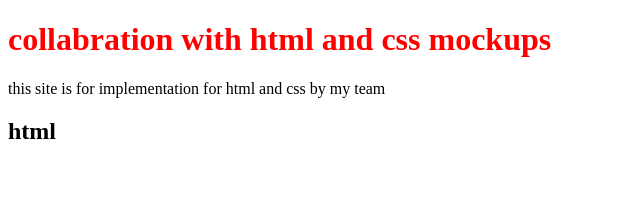
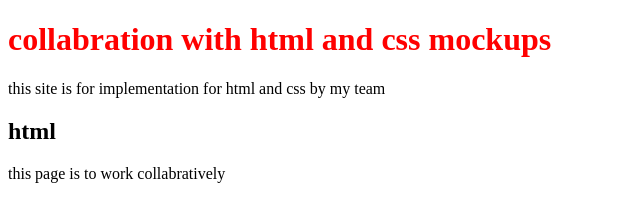
Before and after one commit to mohammedhashmi/html_css_mockups, a plain HTML site: page index.html in a window 1280 px wide. Shown: the whole page, without its empty margins (0-640 px from the left). Drawn offline with Linux system fonts and the light colour scheme.

Commit message:
added a collabrative p tage

```diff
--- a/index.html
+++ b/index.html
@@ -9,5 +9,7 @@
   <h1>collabration with html and css mockups</h1>
   <p>this site is for implementation for html and css by my team</p>
   <h2>html</h2>
+  <p>this page is to work collabratively</p>
+
 </body>
 </html>
```
